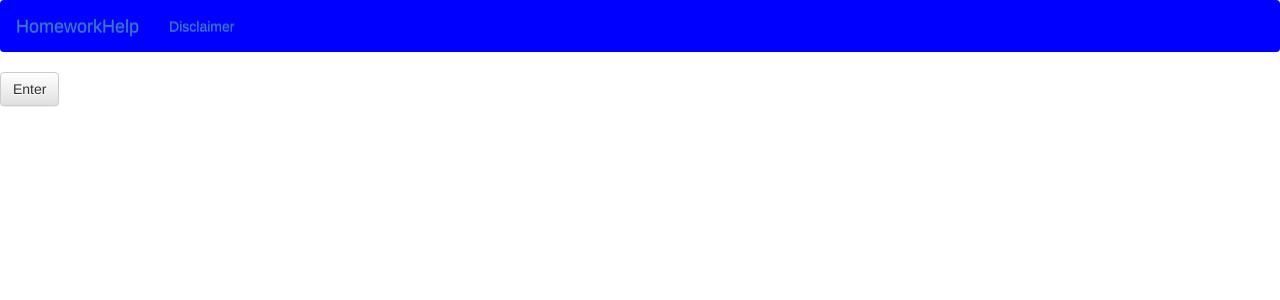
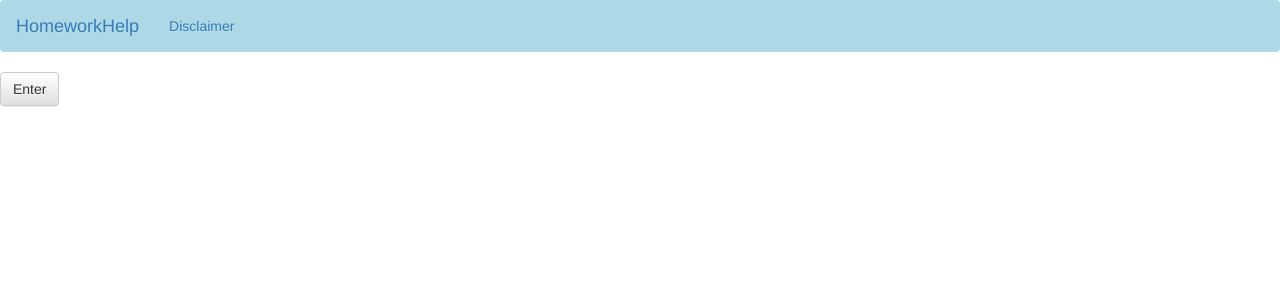
Before and after one commit to kenosie/HomeworkHelp, a PHP site: page / in a window 1280 px wide. Shown: the top 300 px of the page. Run offline with PHP 8.4, Linux system fonts and the light colour scheme.

Commit message:
navbar text color

```diff
--- a/index.css
+++ b/index.css
@@ -1,6 +1,7 @@
 .navbar-custom {
-  background-color: blue;
-  color:blue
-  border-color: blue;
-  text-color: white;
+  background-color: lightblue;
 }
+
+.nav.navbar-custom li a {
+  color: white;
+}
```
